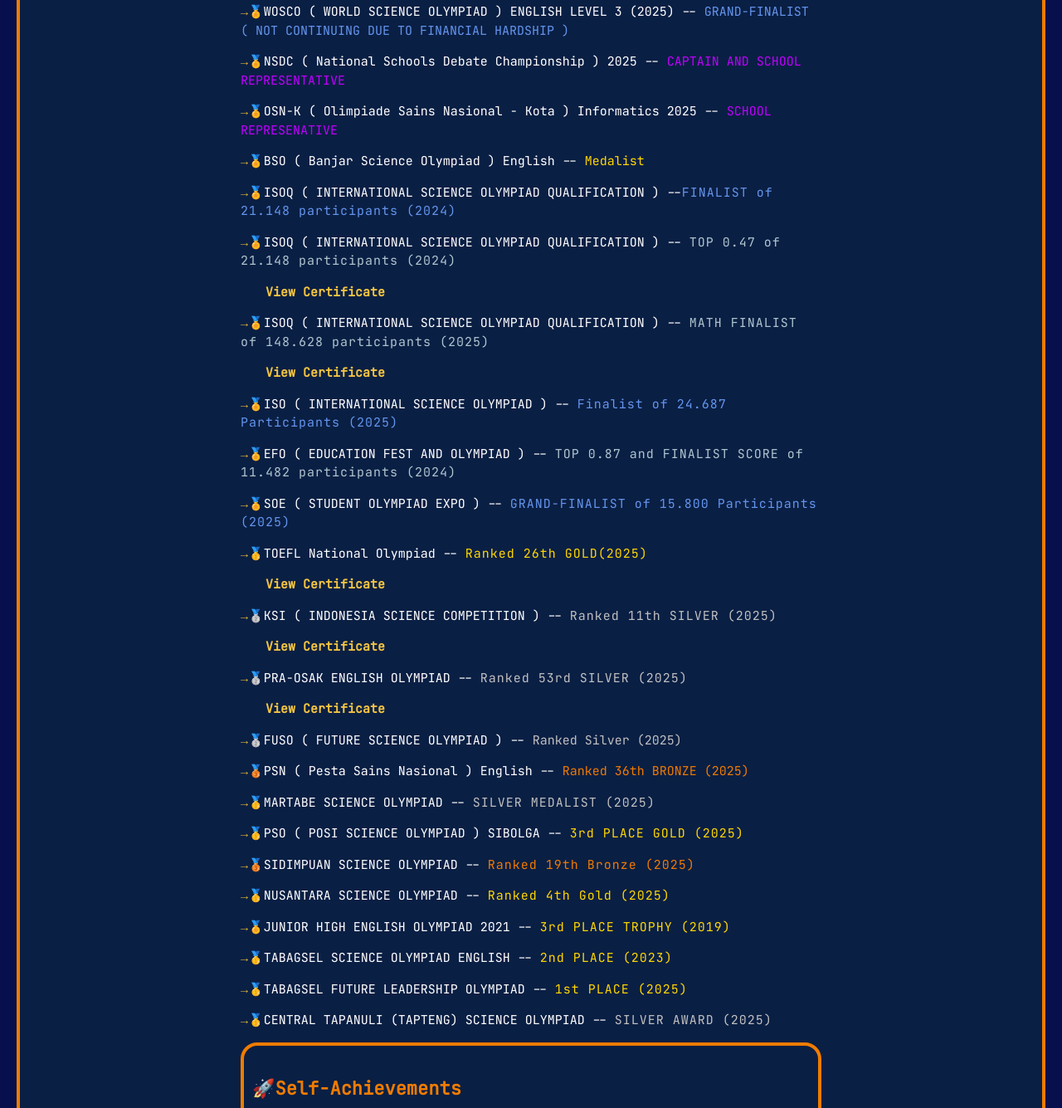
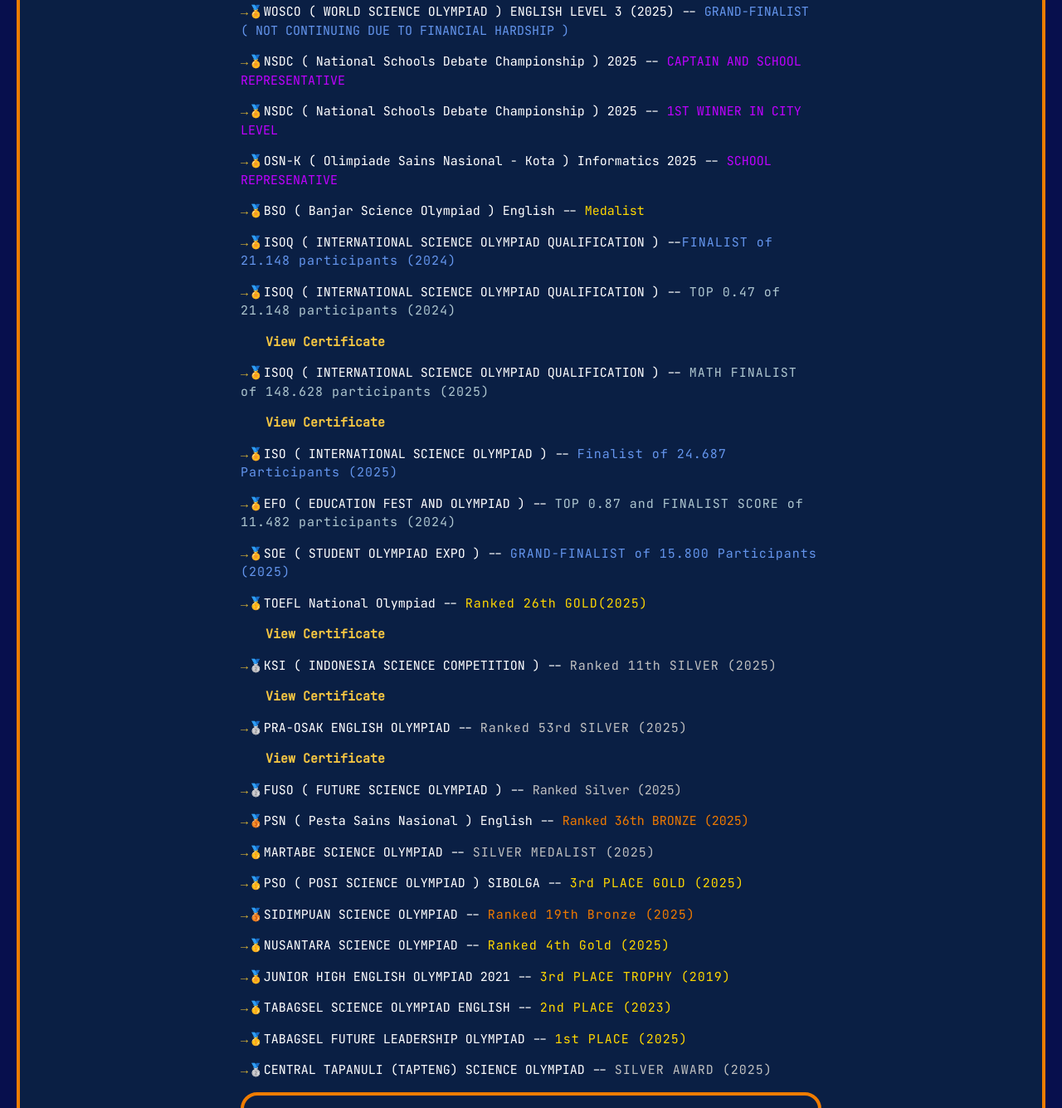
Before and after one commit to Starzz90/Enzosite, a plain HTML site: page index.html in a window 1280 px wide. Shown: the part 1802-3137 px from the top of the page at 83% size. Drawn offline with nearby package versions, Linux system fonts and the light colour scheme.

Commit message:
Update index.html

```diff
--- a/index.html
+++ b/index.html
@@ -400,6 +400,7 @@
                                 <p><span style=" color:#D4AF37;">&rarr;</span>💬IELTA ( International English Lecturer and Teacher Association ) Webinar Speaker (2025)</p><a href="https://ielta.org/webinar" class="inline-link">View IELTA</a>
                                 <p><span style=" color:#D4AF37;">&rarr;</span>🏅WOSCO ( WORLD SCIENCE OLYMPIAD ) ENGLISH LEVEL 3 (2025) -- <span class="Finalist achievement icon"</span>GRAND-FINALIST ( NOT CONTINUING DUE TO FINANCIAL HARDSHIP )</p>
                                 <p><span style=" color:#D4AF37;">&rarr;</span>🏅NSDC ( National Schools Debate Championship ) 2025 -- <span class="Rep achievement icon"</span>CAPTAIN AND SCHOOL REPRESENTATIVE</p>
+                                <p><span style=" color:#D4AF37;">&rarr;</span>🏅NSDC ( National Schools Debate Championship ) 2025 -- <span class="Rep achievement icon"</span>1ST WINNER IN CITY LEVEL</p>
                                 <p><span style=" color:#D4AF37;">&rarr;</span>🏅OSN-K ( Olimpiade Sains Nasional - Kota ) Informatics 2025 -- <span class="Rep achievement icon"</span>SCHOOL REPRESENATIVE</p>
                                 <p><span style=" color:#D4AF37;">&rarr;</span>🏅BSO ( Banjar Science Olympiad ) English -- <span class="GOLD achievement icon"</span> Medalist</p>
                                 <p><span style=" color:#D4AF37;">&rarr;</span>🏅ISOQ ( INTERNATIONAL SCIENCE OLYMPIAD QUALIFICATION ) --<span class= "Finalist achievement-icon"</span>FINALIST of 21.148 participants (2024)</p>
@@ -420,7 +421,7 @@
                                 <p><span style=" color:#D4AF37;">&rarr;</span>🏅JUNIOR HIGH ENGLISH OLYMPIAD 2021 -- <span class= "GOLD achievement-icon"</span>3rd PLACE TROPHY (2019)</p>
                                 <p><span style=" color:#D4AF37;">&rarr;</span>🥇TABAGSEL SCIENCE OLYMPIAD ENGLISH -- <span class="GOLD achievement-icon"</span>2nd PLACE (2023)</p>
                                 <p><span style=" color:#D4AF37;">&rarr;</span>🥇TABAGSEL FUTURE LEADERSHIP OLYMPIAD -- <span class="GOLD achievement-icon"</span>1st PLACE (2025)</p>
-                                <p><span style=" color:#D4AF37;">&rarr;</span>🥇CENTRAL TAPANULI (TAPTENG) SCIENCE OLYMPIAD -- <span class="SILVER achievement-icon"</span>SILVER AWARD (2025)</p>
+                                <p><span style=" color:#D4AF37;">&rarr;</span>🥈CENTRAL TAPANULI (TAPTENG) SCIENCE OLYMPIAD -- <span class="SILVER achievement-icon"</span>SILVER AWARD (2025)</p>
 
                             <div class=" achievements-section">
                                 <h2>🚀Self-Achievements</h2>
```
